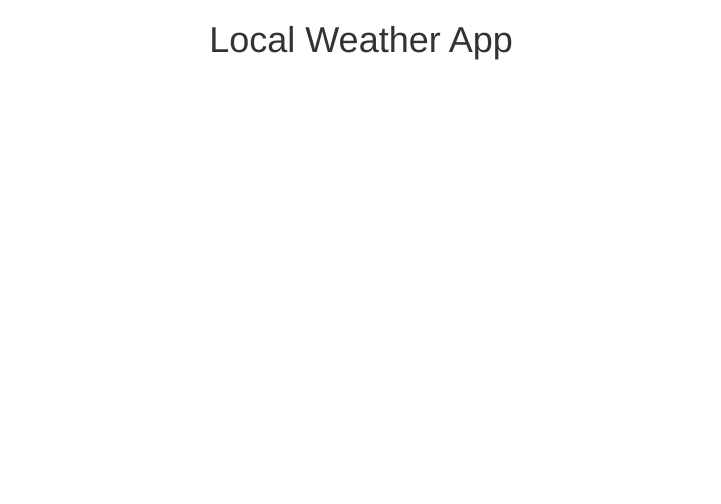
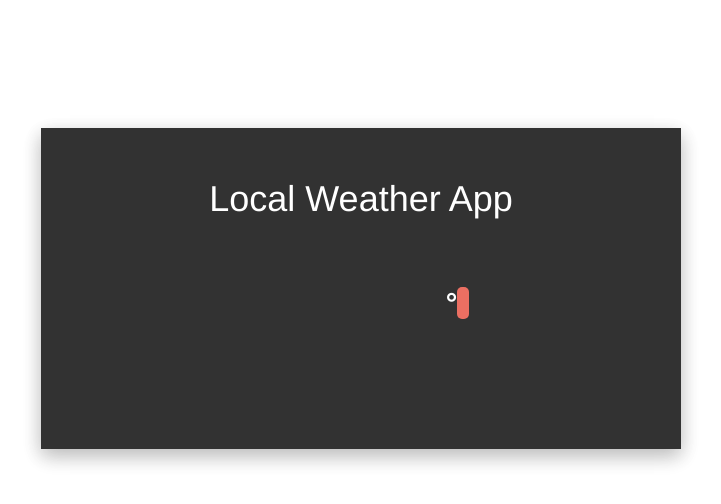
Before and after one commit to praneetsharma/Local-Weather-App, a plain HTML site: page index.html in a window 1280 px wide. Shown: the whole page, without its empty margins (279-1000 px from the left). Drawn offline with nearby package versions, Linux system fonts and the light colour scheme.

Commit message:
Basic weather app completed and working fine. Still a lot of improvement possible which I might take up later

```diff
--- a/css/style.css
+++ b/css/style.css
@@ -1,20 +1,39 @@
 body {
+  color: white;
 }
 
 body .container {
-  width: 40%;
+  width: 50%;
+  margin-top: 10%;
+  background-color: black;
+  opacity: 0.8;
+  box-shadow: 0 6px 18px 0 rgba(0, 0, 0, 0.2), 0 8px 20px 0 rgba(0, 0, 0, 0.19);
+}
+
+.rows {
+  padding: 5% 5% 7% 5%;
 }
 
 .weather-main {
   font-size: 29px;
   font-weight: bold;
+  margin-top: 10%;
+}
+
+.weather-icon {
+  margin-top: 10%;
+  margin-bottom: 5%;
 }
 
 .temperature-unit {
-  color: blue;
+  color: white;
+  background-color: #E74C3C;
+  padding: 0 6px 0 6px;
+  border-radius: 5px;
 }
 
 .wi {
   color: blue;
+  color: #00FF00;
   font-size: 60px;
 }
--- a/index.html
+++ b/index.html
@@ -12,15 +12,17 @@
 
   <body>
     <div class="container">
+      <div class="rows">
         <div class="row text-center">
           <h1>Local Weather App</h1>
         </div>
 
         <div class="row weather-main text-center">
-        <div class="col-md-6 weather-type">
+          <div class="col-md-4 col-md-offset-2 weather-type">
           </div>
-        <div class="col-md-6 weather-temp">
+          <div class="col-md-4 weather-temp">
             <span class="temperature-value"></span>
+            &deg; <!-- Degree symbol -->
             <span class="temperature-unit"></span>
           </div>
         </div>
@@ -28,5 +30,6 @@
         <div class="row text-center weather-icon">
         </div>
       </div>
+    </div>
   </body>
 </html>
--- a/scripts/myscript.js
+++ b/scripts/myscript.js
@@ -18,6 +18,7 @@ $(document).ready(function() {
     "Clouds": "clouds"
   };
 
+  // Mapping of weather type to weather icon
   var myWeather_icon_map = {
     "thunderstorm": "wi-thunderstorm",
     "drizzle": "wi-sprinkle",
@@ -40,20 +41,25 @@ $(document).ready(function() {
     "clouds": "#E5E7E9"
   };
 
+  // Temperature units supported
   var TEMPERATURE_UNIT_MAP = {
     "celcius": "C",
     "farenheit": "F"
   };
-  var TEMPERATURE_UNIT = TEMPERATURE_UNIT_MAP.celcius;
+  var TEMPERATURE_UNIT = TEMPERATURE_UNIT_MAP.celcius; // default temperature unit
 
+  // Given the openWeather type, return the background color to be set for body
   function getBackgroundColor(type) {
     return weather_backColor_map[openWeather_myWeather_map[type]];
   }
 
+  // Toggle the temperature unit and its value
   function toggleTemperatureUnit () {
     var tempUnit = $(".temperature-unit").text();
     var tempVal = $(".temperature-value").text();
 
+    // based on the current temperature unit, converting from one temperature
+    // unit to another
     if (tempUnit === TEMPERATURE_UNIT_MAP.celcius) {
       tempUnit = TEMPERATURE_UNIT_MAP.farenheit;
       tempVal = celciusToFarenheit(tempVal);
@@ -64,6 +70,11 @@ $(document).ready(function() {
 
     $(".temperature-unit").html(tempUnit);
     $(".temperature-value").html(tempVal);
+  }
+
+  function buildIconElement (weatherType) {
+    var iconElem = "<i class='wi " + myWeather_icon_map[weatherType] + "'></i>";
+    return iconElem;
   }
 
   // converts kelvin to celcius and rounds off to 2 decimal places
@@ -81,41 +92,44 @@ $(document).ready(function() {
     return ((5.0 / 9.0) * (fn - 32.0)).toFixed(2);
   }
 
+  // Function that gets the current position. On success, requestWeatherInfo
+  // callback function is called
   function getLocation () {
-    navigator.geolocation.getCurrentPosition(successGetLocation, errorGetLocation);
+    navigator.geolocation.getCurrentPosition(requestWeatherInfo, errorGetLocation);
   }
-  function successGetLocation (position) {
+
+  // Function to request the weather info
+  function requestWeatherInfo (position) {
     var latitude = position.coords.latitude;
     var longitude = position.coords.longitude;
 
     latitude = latitude.toFixed(1); // rounding off to single decimal
     longitude = longitude.toFixed(1); // rounding off to single decimal
 
+    // Build request url (openweathermap API being used)
     var url = BASE_URL + "?lat=" + latitude + "&lon=" + longitude + "&APPID=" + APP_KEY;
 
     getWeatherInfo(url);
   }
-  function errorGetLocation (positionError) {
-    console.warn(positionError.code + ":" + positionError.message);
-  }
 
-  function buildIconElement (weatherType) {
-    var iconElem = "<i class='wi " + myWeather_icon_map[weatherType] + "'></i>";
-    return iconElem;
-  }
-
+  // Makes ajax request using input URL to get different kinds of weather info
+  // Based on the response received, it sets temperature value, temperature unit,
+  // weather icon, and background color as well.
   function getWeatherInfo (url_) {
     $.ajax({
       url: url_,
       success: function (result) {
 
-        $("body").css("background-color", getBackgroundColor(result.weather[0].main));
+        var weatherType = result.weather[0].main;
 
-        $(".weather-type").html(result.weather[0].main);
+        // Set background color based on the weather type received
+        $("body").css("background-color", getBackgroundColor(weatherType));
+
+        $(".weather-type").html(weatherType);
         $(".temperature-value").html(kelvinToCelcius(result.main.temp));
         $(".temperature-unit").html(TEMPERATURE_UNIT);
 
-        $(".weather-icon").html(buildIconElement(openWeather_myWeather_map[result.weather[0].main]))
+        $(".weather-icon").html(buildIconElement(openWeather_myWeather_map[weatherType]));
       },
       error: function (err) {
         alert(err.code + ":" + err.message);
@@ -123,9 +137,17 @@ $(document).ready(function() {
     });
   }
 
+  function errorGetLocation (positionError) {
+    console.warn(positionError.code + ":" + positionError.message);
+  }
+
+
+
+
+  // ALL MAGIC HAPPENS FROM HERE
   getLocation();
 
-
+  // temperature value and type toggle on click
   $(".temperature-unit")
     .click(toggleTemperatureUnit)
     .hover(function() {
```
Lines whose indentation alone changed are shown as unchanged.
